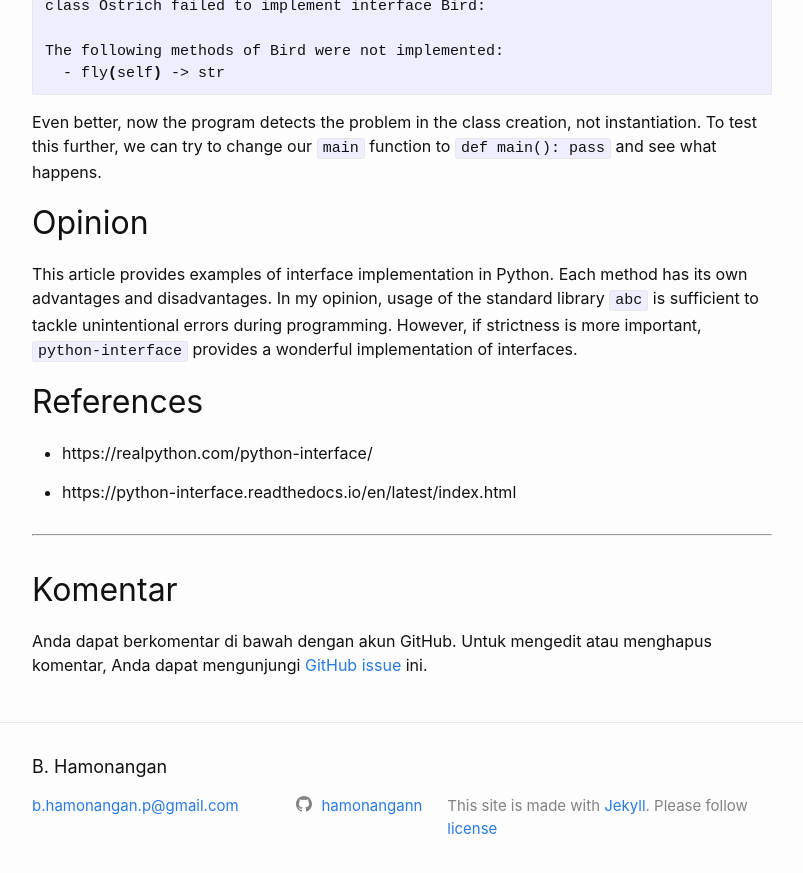
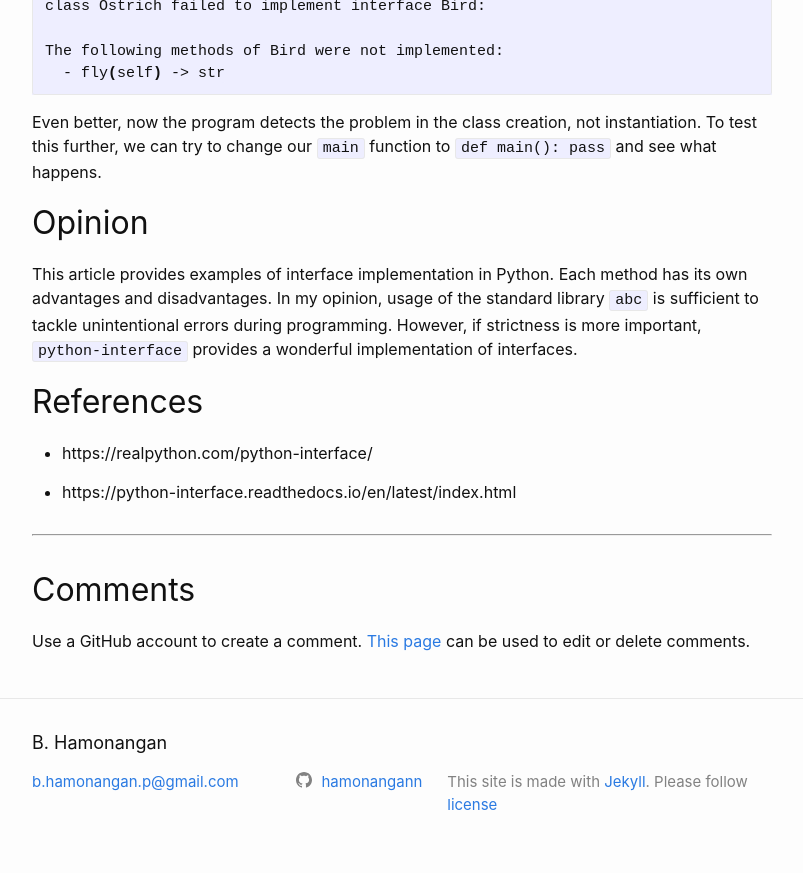
Before and after one commit to hamonangann/hamonangann.github.io, a Jekyll site: the page built from _posts/2024-11-19-article1.markdown, in a window 1280 px wide and 900 px high, scrolled down 5020 px. Shown: the top 873 px of the window, without its empty margins (238-1041 px from the left). Built offline with Jekyll 4.4.1, drawn with Linux system fonts in a browser that asks for light colours; comment, search, counter and statistics services are not loaded.

Commit message:
chore: change comment section to english

```diff
--- a/_layouts/post.html
+++ b/_layouts/post.html
@@ -27,8 +27,8 @@ layout: default
   <hr>
 
   <div class="comments">
-    <h2>Komentar</h2>
-    <p>Anda dapat berkomentar di bawah dengan akun GitHub. Untuk mengedit atau menghapus komentar, Anda dapat mengunjungi <a href="https://github.com/hamonangann/hamonangann.github.io/issues?q=author%3Autterances-bot+{{ page.title }}">GitHub issue</a> ini.</p>
+    <h2>Comments</h2>
+    <p>Use a GitHub account to create a comment. <a href="https://github.com/hamonangann/hamonangann.github.io/issues?q=author%3Autterances-bot+{{ page.title }}">This page</a> can be used to edit or delete comments.</p>
 
     <script src="https://utteranc.es/client.js"
       repo="hamonangann/hamonangann.github.io"
```
